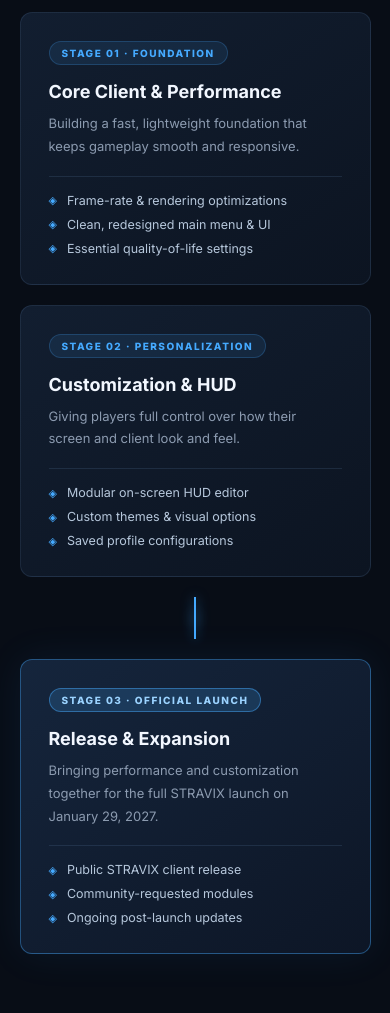
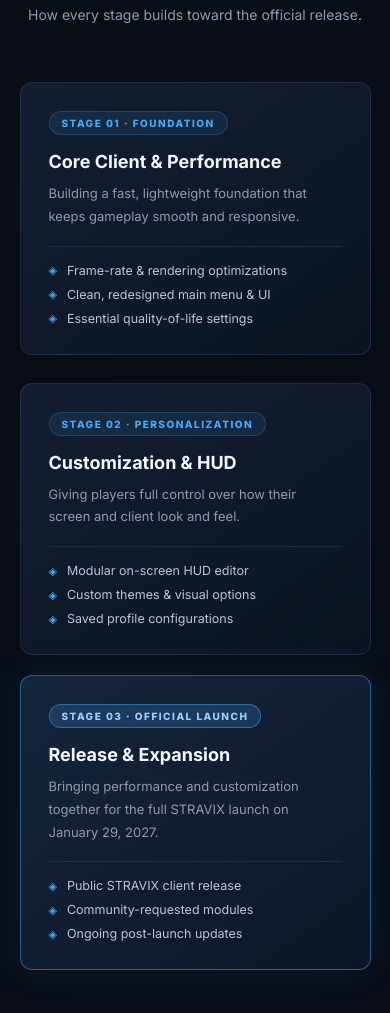
Before and after one commit to D3544/Stravix-client, a plain HTML site: page index.html in a window 390 px wide. Shown: the part 3151-4164 px from the top of the page. Drawn offline with Linux system fonts and the light colour scheme.

Commit message:
Refactor bracket layout and improve mobile styles
Refactor bracket structure and update styles for responsiveness.

```diff
--- a/index.html
+++ b/index.html
@@ -377,11 +377,12 @@ section {
     letter-spacing: 2px;
 }
 
-/* UPDATES (EMPTY CONTAINER READY FOR FUTURE POSTS) */
+/* UPDATES (EMPTY) */
 .updates {
     background: #0b111d;
     border-top: 1px solid var(--border);
     border-bottom: 1px solid var(--border);
+    min-height: 300px;
 }
 
 .updates .section-heading {
@@ -389,75 +390,32 @@ section {
 }
 
 /* ========== PLANS BRACKET ========== */
-.bracket-wrapper {
-    display: flex;
+.bracket-container {
+    display: grid;
+    grid-template-columns: 1fr 90px 1fr;
     align-items: center;
-    justify-content: center;
     max-width: 1040px;
     margin: auto;
 }
 
-.bracket-round {
-    flex: 1;
+.bracket-left {
     display: flex;
     flex-direction: column;
     gap: 28px;
 }
 
-.bracket-node {
-    position: relative;
-}
-
-/* Right arms extending out of the two Phase 1/2 nodes */
-.bracket-round-left .bracket-node::after {
-    content: "";
-    position: absolute;
-    right: -36px;
-    top: 50%;
-    width: 36px;
-    height: 2px;
-    background: rgba(69, 170, 255, 0.35);
-}
-
-/* Vertical spine & horizontal bridge connecting into the Finals node */
-.bracket-connector {
-    width: 72px;
-    position: relative;
-    align-self: stretch;
+.bracket-lines {
+    width: 90px;
+    height: 100%;
     display: flex;
     align-items: center;
     justify-content: center;
 }
 
-.bracket-connector::before {
-    content: "";
-    position: absolute;
-    left: 36px;
-    top: 25%;
-    bottom: 25%;
-    width: 2px;
-    background: rgba(69, 170, 255, 0.45);
-    box-shadow: 0 0 12px rgba(69, 170, 255, 0.35);
-}
-
-.bracket-connector::after {
-    content: "";
-    position: absolute;
-    left: 36px;
-    right: 0;
-    top: 50%;
-    height: 2px;
-    background: var(--blue);
-    box-shadow: 0 0 12px rgba(69, 170, 255, 0.6);
-}
-
-.connector-dot {
-    width: 10px;
-    height: 10px;
-    border-radius: 50%;
-    background: var(--blue);
-    box-shadow: 0 0 14px var(--blue);
-    z-index: 2;
+.bracket-lines svg {
+    width: 100%;
+    height: 320px;
+    overflow: visible;
 }
 
 .plan-card {
@@ -477,14 +435,14 @@ section {
 }
 
 .plan-card.final-node {
-    border-color: rgba(69, 170, 255, 0.4);
+    border-color: rgba(69, 170, 255, 0.45);
     background: linear-gradient(145deg, #15253c, #0d1626);
-    box-shadow: 0 0 40px rgba(69, 170, 255, 0.08);
+    box-shadow: 0 0 40px rgba(69, 170, 255, 0.1);
 }
 
 .plan-card.final-node:hover {
     border-color: var(--blue);
-    box-shadow: 0 0 45px rgba(69, 170, 255, 0.2);
+    box-shadow: 0 0 45px rgba(69, 170, 255, 0.22);
 }
 
 .plan-tag {
@@ -791,32 +749,12 @@ footer p {
 
 /* MOBILE */
 @media(max-width: 820px) {
-    .bracket-wrapper {
-        flex-direction: column;
+    .bracket-container {
+        grid-template-columns: 1fr;
         gap: 20px;
     }
-    .bracket-round {
-        width: 100%;
-        gap: 20px;
-    }
-    .bracket-round-left .bracket-node::after {
+    .bracket-lines {
         display: none;
-    }
-    .bracket-connector {
-        width: 2px;
-        height: 42px;
-        align-self: center;
-    }
-    .bracket-connector::before {
-        display: none;
-    }
-    .bracket-connector::after {
-        left: 0;
-        right: auto;
-        top: 0;
-        bottom: 0;
-        width: 2px;
-        height: 100%;
     }
 }
 
@@ -998,7 +936,7 @@ footer p {
     <div class="container">
         <div class="section-heading reveal">
             <div class="eyebrow">CHANGELOG & NEWS</div>
-            <h2>Latest <span class="blue-text">Updates.</span></h2>
+            <h2>Updates</h2>
         </div>
     </div>
 </section>
@@ -1012,11 +950,10 @@ footer p {
             <p>How every stage builds toward the official release.</p>
         </div>
 
-        <div class="bracket-wrapper">
-            <!-- ROUND 1: TWO PARALLEL TRACKS -->
-            <div class="bracket-round bracket-round-left">
-                <div class="bracket-node reveal">
-                    <div class="plan-card">
+        <div class="bracket-container">
+            <!-- LEFT BRACKET COLUMN -->
+            <div class="bracket-left">
+                <div class="plan-card reveal">
                     <span class="plan-tag">Stage 01 · Foundation</span>
                     <h3>Core Client & Performance</h3>
                     <p>Building a fast, lightweight foundation that keeps gameplay smooth and responsive.</p>
@@ -1026,10 +963,8 @@ footer p {
                         <li>Essential quality-of-life settings</li>
                     </ul>
                 </div>
-                </div>
 
-                <div class="bracket-node reveal">
-                    <div class="plan-card">
+                <div class="plan-card reveal">
                     <span class="plan-tag">Stage 02 · Personalization</span>
                     <h3>Customization & HUD</h3>
                     <p>Giving players full control over how their screen and client look and feel.</p>
@@ -1040,17 +975,19 @@ footer p {
                     </ul>
                 </div>
             </div>
+
+            <!-- SVG BRACKET CONNECTOR -->
+            <div class="bracket-lines reveal">
+                <svg viewBox="0 0 90 320" fill="none" xmlns="http://www.w3.org/2000/svg">
+                    <path d="M0 70 H45 V160 H90" stroke="#45aaff" stroke-opacity="0.55" stroke-width="2"/>
+                    <path d="M0 250 H45 V160" stroke="#45aaff" stroke-opacity="0.55" stroke-width="2"/>
+                    <circle cx="45" cy="160" r="5" fill="#45aaff"/>
+                </svg>
             </div>
 
-            <!-- BRACKET CONNECTOR LINES -->
-            <div class="bracket-connector reveal">
-                <div class="connector-dot"></div>
-            </div>
-
-            <!-- FINALS: COMBINED LAUNCH -->
-            <div class="bracket-round bracket-round-right">
-                <div class="bracket-node reveal">
-                    <div class="plan-card final-node">
+            <!-- RIGHT BRACKET COLUMN (FINALS) -->
+            <div class="bracket-right">
+                <div class="plan-card final-node reveal">
                     <span class="plan-tag">Stage 03 · Official Launch</span>
                     <h3>Release & Expansion</h3>
                     <p>Bringing performance and customization together for the full STRAVIX launch on January 29, 2027.</p>
@@ -1059,7 +996,6 @@ footer p {
                         <li>Community-requested modules</li>
                         <li>Ongoing post-launch updates</li>
                     </ul>
-                    </div>
                 </div>
             </div>
         </div>
```
Lines whose indentation alone changed are shown as unchanged.
